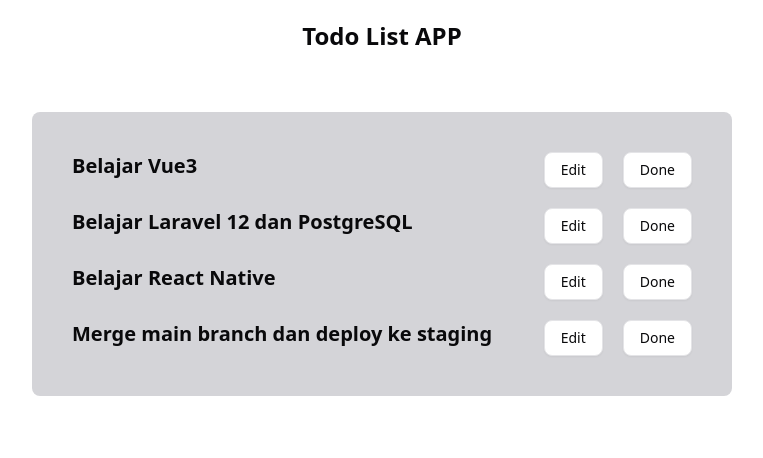
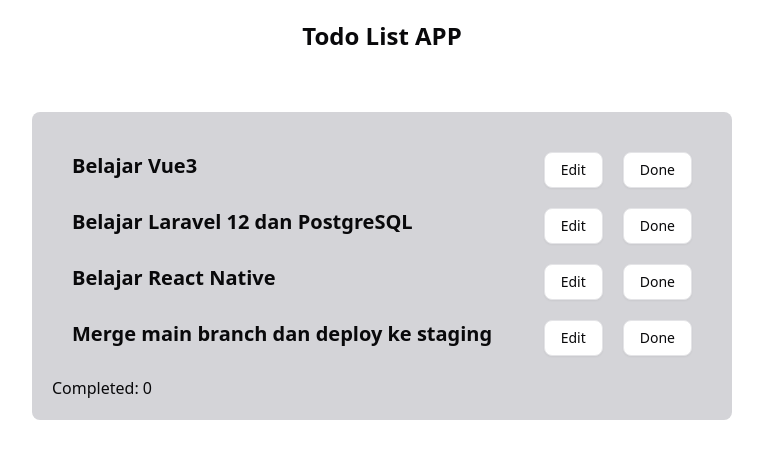
Before and after one commit to khafidprayoga/learn-vue3, a Vue app: page / in a window 1280 px wide. Shown: the top 458 px of the page, without its empty margins (258-1021 px from the left). Built offline with nearby package versions, Linux system fonts and the light colour scheme.

Commit message:
add counter on completed todo based on session storage

```diff
--- a/src/App.vue
+++ b/src/App.vue
@@ -1,5 +1,5 @@
 <script setup lang="ts">
-import { reactive } from 'vue'
+import { reactive, ref, watch } from 'vue'
 import TodoItem from './components/TodoItem.vue'
 import TodoList from './components/TodoList.vue'
 import { type Todo } from './types/todo'
@@ -18,12 +18,12 @@
   {
     id: 3,
     title: 'Belajar React Native',
-    isDone: true,
+    isDone: false,
   },
   {
     id: 4,
     title: 'Merge main branch dan deploy ke staging',
-    isDone: true,
+    isDone: false,
   },
 
 ])
@@ -39,8 +39,17 @@
   const todoIndex = todos.findIndex((todo) => todo.id === id)
   if (todoIndex !== -1) {
     todos.splice(todoIndex, 1)
+    completedTodosCount.value++
   }
 }
+
+const completedTodosCount = ref(
+  Number(sessionStorage.getItem('completedTodosCount')) || 0
+)
+
+watch(completedTodosCount, (newCount) => {
+  sessionStorage.setItem('completedTodosCount', newCount.toString())
+})
 </script>
 
 <template>
@@ -49,6 +58,9 @@
     <TodoList :todos="todos">
       <TodoItem v-for="todo in todos" :key="todo.id" v-bind="todo" @done="handleDone" @edit="handleEdit" />
     </TodoList>
+    <div>
+      <span>Completed: {{ completedTodosCount }}</span>
+    </div>
   </div>
 </template>
 
```
